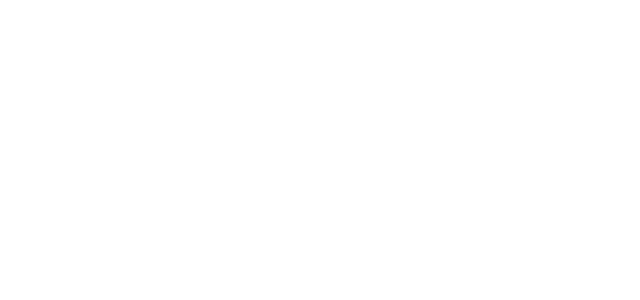
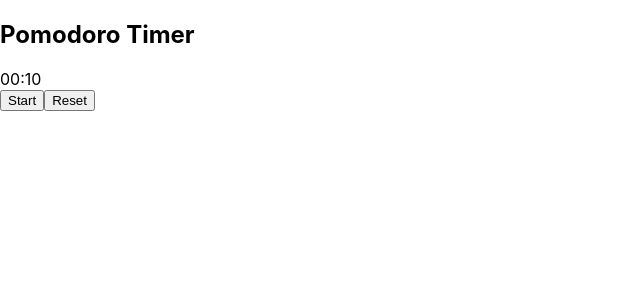
Before and after one commit to akshathanirligi/ai-study-planner, a React (Create React App) app in the folder client/: page /dashboard in a window 1280 px wide. Shown: the top 300 px of the page, without its empty margins (0-640 px from the left). Built offline with nearby package versions, Linux system fonts and the light colour scheme; the HTML template or start-up script is replaced by a standard one.

Commit message:
Implement Pomodoro Focus Timer with audio alarm

```diff
--- a/client/src/pages/Dashboard.js
+++ b/client/src/pages/Dashboard.js
@@ -1,25 +1,46 @@
-import React, { useState } from "react";
+import React, { useState, useEffect } from "react";
 
 function Dashboard() {
-    const [tasks, setTasks] = useState([]);
+    const [minutes, setMinutes] = useState(0);
+    const [seconds, setSeconds] = useState(10);
+    const [isActive, setIsActive] = useState(false);
+
+    useEffect(() => {
+        let interval = null;
+        if (isActive) {
+            interval = setInterval(() => {
+                if (seconds === 0) {
+                    if (minutes === 0) {
+                        clearInterval(interval);
+                        setIsActive(false);
+                        const alarm = new Audio("https://actions.google.com/sounds/v1/alarms/alarm_clock.ogg");
+                        alarm.play();
+                    } else {
+                        setMinutes(minutes - 1);
+                        setSeconds(59);
+                    }
+                } else {
+                    setSeconds(seconds - 1);
+                }
+            }, 1000);
+        }
+        return () => clearInterval(interval);
+    }, [isActive, seconds, minutes]);
 
     return (
-        <div className="task-container">
-            {tasks.map((task) => (
-                <div className="task-card" key={task._id}>
-                    <h2>{task.subject}</h2>
-                    {task.deadline && new Date(task.deadline).getTime() - new Date().getTime() < 3 * 24 * 60 * 60 * 1000 && (
-                        <p className="deadline-warning">⚠️ Deadline approaching!</p>
-                    )}
-                    <p className="ai-tip">
-                        {task.priority === "High"
-                            ? " Focus deeply and revise this subject twice today."
-                            : task.priority === "Medium"
-                            ? "📘 Practice consistently for better retention."
-                            : " Light revision is enough for today."}
-                    </p>
-                </div>
-            ))}
+        <div className="timer-section">
+            <h2>Pomodoro Timer</h2>
+            <div className="timer-display">
+                {String(minutes).padStart(2, "0")}:{String(seconds).padStart(2, "0")}
+            </div>
+            <div className="timer-buttons">
+                <button onClick={() => setIsActive(!isActive)}>
+                    {isActive ? "Pause" : "Start"}
+                </button>
+                <button onClick={() => { setMinutes(25); setSeconds(0); setIsActive(false); }}>
+                    Reset
+                </button>
+            </div>
         </div>
     );
 }
```
